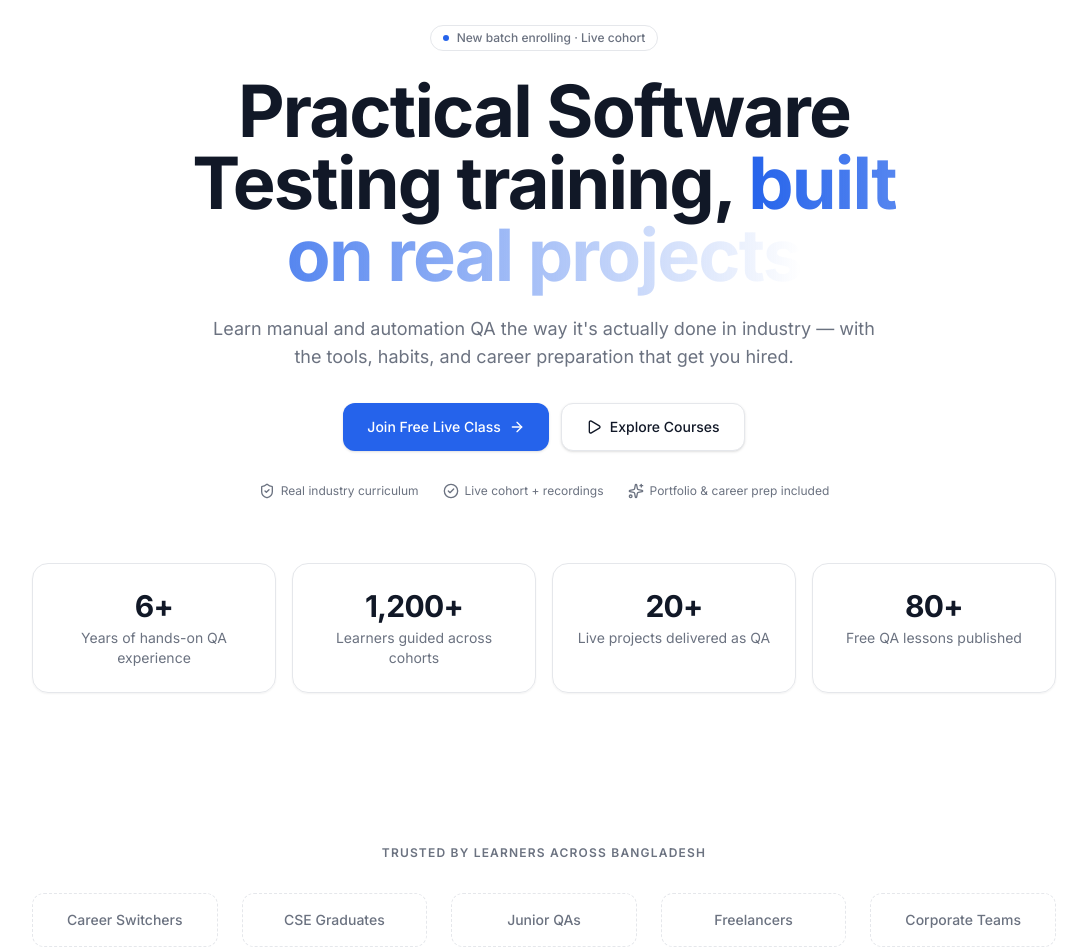
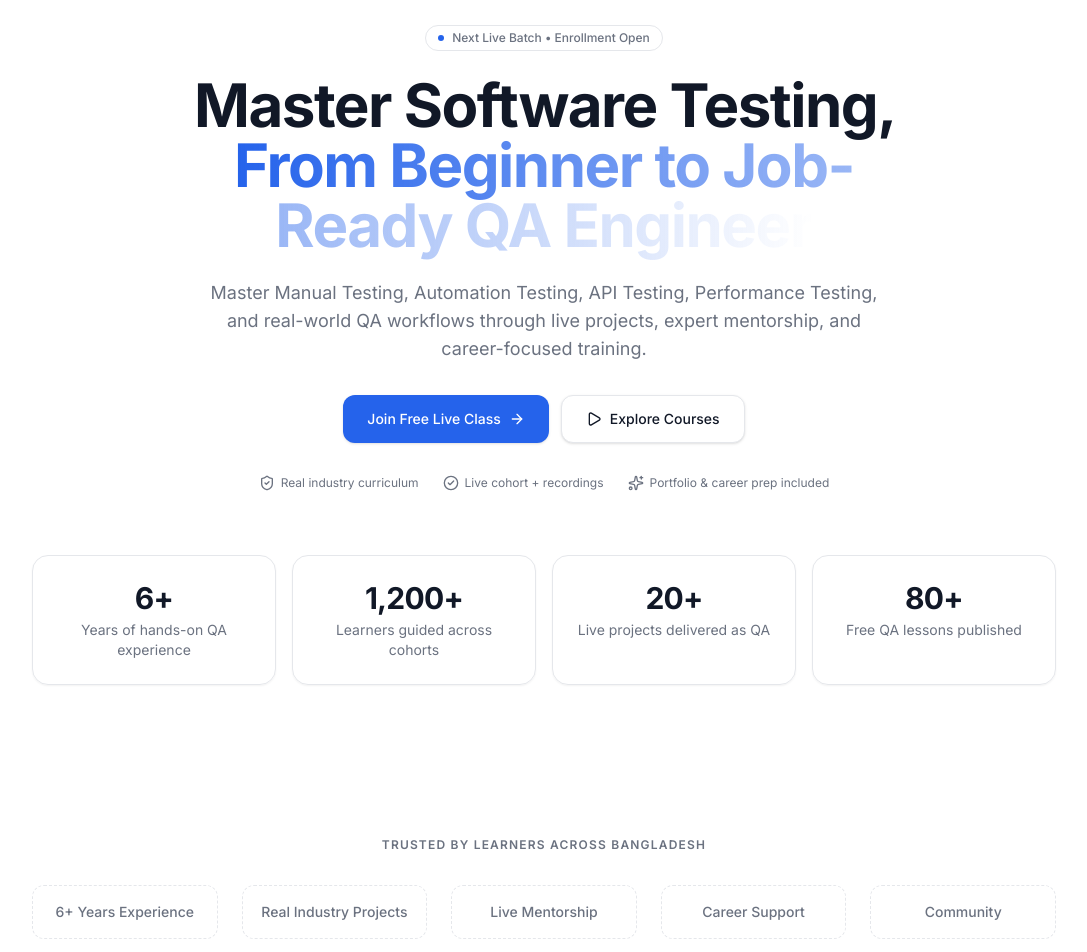
Before and after one commit to Abdullah1055/sqa-with-abdullah, a Next.js app: page / in a window 1280 px wide. Shown: the part 180-1132 px from the top of the page, without its empty margins (96-1183 px from the left). Built offline with nearby package versions, Linux system fonts and the light colour scheme.

Commit message:
Header and other text work

```diff
--- a/src/components/layout/navbar.tsx
+++ b/src/components/layout/navbar.tsx
@@ -20,7 +20,7 @@ export function Navbar() {
       : pathname.startsWith(href);
 
   return (
-    <header className="sticky top-0 z-50 w-full border-b border-border/60 bg-background/90 backdrop-blur-xl supports-[backdrop-filter]:bg-background/80">
+    <header className="sticky top-0 z-50 w-full border-b border-slate-200/80 bg-white/95 shadow-sm backdrop-blur supports-[backdrop-filter]:bg-white/85">
       <div className="container-page flex h-[72px] items-center justify-between gap-8">
         <Logo />
 
--- a/src/components/sections/hero.tsx
+++ b/src/components/sections/hero.tsx
@@ -23,21 +23,22 @@ export function HeroSection() {
         <div className="mx-auto max-w-3xl text-center">
           <div className="flex justify-center">
             <SectionEyebrow>
-              New batch enrolling · Live cohort
+              Next Live Batch • Enrollment Open
             </SectionEyebrow>
           </div>
 
-          <h1 className="mt-6 text-4xl font-bold tracking-tight text-foreground sm:text-5xl md:text-6xl lg:text-7xl">
-            Practical Software Testing training,{" "}
+          <h1 className="mt-6 text-4xl font-bold tracking-tight text-foreground sm:text-4xl md:text-5xl lg:text-6xl">
+            Master Software Testing,{" "}
             <span className="bg-gradient-to-r from-primary to-info bg-clip-text text-transparent">
-              built on real projects
+              From Beginner to Job-Ready QA Engineer
             </span>
           </h1>
 
           <p className="mx-auto mt-6 max-w-2xl text-base text-muted-foreground md:text-lg">
-            Learn manual and automation QA the way it&apos;s actually done in
-            industry — with the tools, habits, and career preparation that get
-            you hired.
+            Master Manual Testing, Automation Testing,
+API Testing, Performance Testing, and real-world QA
+workflows through live projects, expert mentorship,
+and career-focused training.
           </p>
 
           <div className="mt-8 flex flex-col items-center justify-center gap-3 sm:flex-row">
--- a/src/components/sections/trust-section.tsx
+++ b/src/components/sections/trust-section.tsx
@@ -1,10 +1,10 @@
 export function TrustSection() {
   const audiences = [
-    "Career Switchers",
-    "CSE Graduates",
-    "Junior QAs",
-    "Freelancers",
-    "Corporate Teams",
+    "6+ Years Experience",
+    "Real Industry Projects",
+    "Live Mentorship",
+    "Career Support",
+    "Community",
   ];
 
   return (
```
